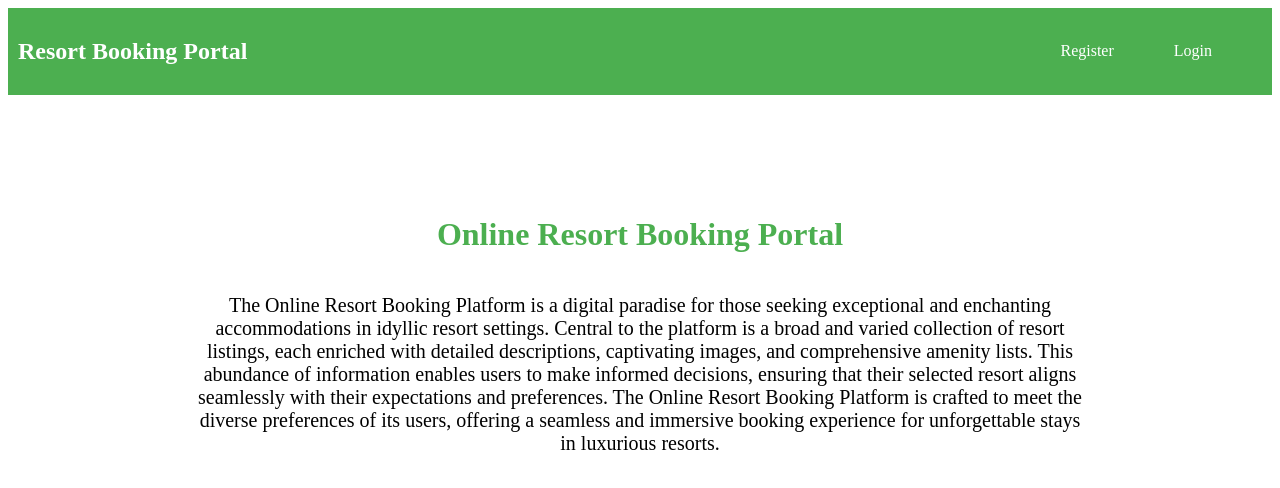
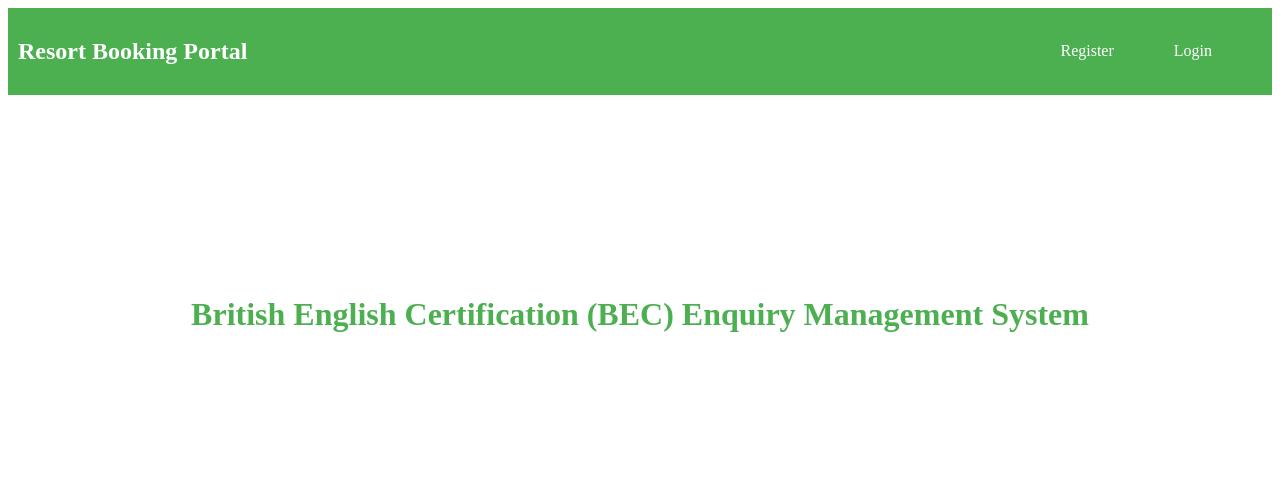
Before and after one commit to Jananipriya18/Neowise_repository_2, an Angular app in the folder British/angularapp/: page / in a window 1280 px wide. Shown: the top 488 px of the page. Built offline with nearby package versions, Linux system fonts and the light colour scheme.

Commit message:
Auto-save-commit-19/02/2024--15:50:19

```diff
--- a/British/angularapp/src/app/components/home/home.component.html
+++ b/British/angularapp/src/app/components/home/home.component.html
@@ -1,11 +1,5 @@
 <div class="container">
-  <h1> Online Resort Booking Portal</h1>
+  <h1>British English Certification (BEC) Enquiry Management System</h1>
   <p>
-    The Online Resort Booking Platform is a digital paradise for those seeking exceptional and enchanting accommodations
-    in idyllic resort settings. Central to the platform is a broad and varied collection of resort listings, each
-    enriched with detailed descriptions, captivating images, and comprehensive amenity lists. This abundance of
-    information enables users to make informed decisions, ensuring that their selected resort aligns seamlessly with
-    their expectations and preferences. The Online Resort Booking Platform is crafted to meet the diverse preferences of
-    its users, offering a seamless and immersive booking experience for unforgettable stays in luxurious resorts.
-  </p>
+     </p>
 </div>
--- a/British/angularapp/src/app/services/auth.service.ts
+++ b/British/angularapp/src/app/services/auth.service.ts
@@ -10,7 +10,7 @@ import { apiUrl } from 'src/apiconfig';
 export class AuthService {
   private currentUserSubject: BehaviorSubject<string | null>;
   public currentUser: Observable<string | null>;
-  public apiUrl = apiUrl; // Replace with your Spring Boot backend URL
+  public apiUrl = "https://8080-aabdbffdadabafcfdbcfacbdcbaeadbebabcdebdca.premiumproject.examly.io"; // Replace with your Spring Boot backend URL
   private userRoleSubject = new BehaviorSubject<string>('');
   private userIdSubject = new BehaviorSubject<string>('');
   userRole$: Observable<string> = this.userRoleSubject.asObservable();
```
